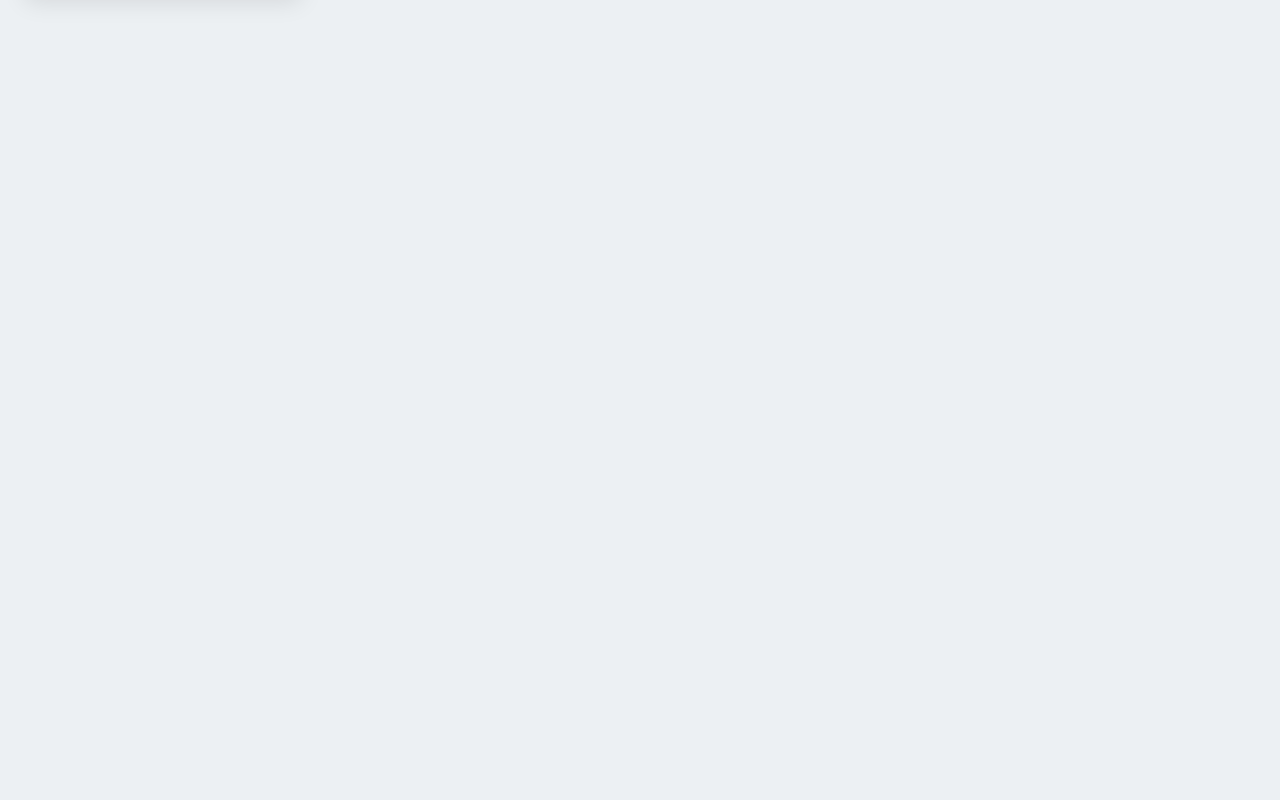
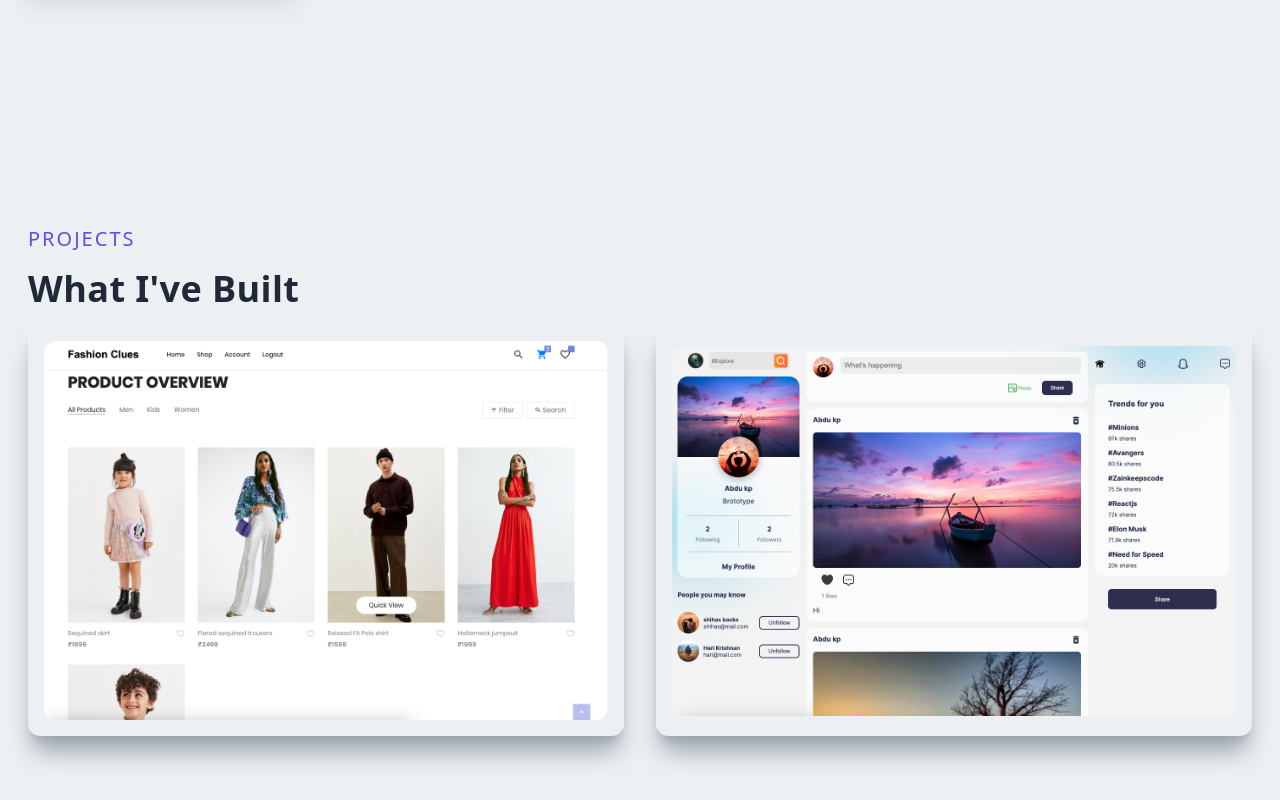
Before and after one commit to shihasbacker/portfolio-next.js, a Next.js app: page / in a window 1280 px wide. Shown: the part 2239-3039 px from the top of the page. Before the commit the page ends 2400 px from the top, so only its background shows below. Built offline with nearby package versions, Linux system fonts and the light colour scheme.

Commit message:
projects section in main added

```diff
--- /dev/null
+++ b/components/ProjectItem.jsx
@@ -0,0 +1,28 @@
+import Image from "next/image";
+import Link from "next/link";
+import React from "react";
+
+const ProjectItem = ({ title, type, backgroundImg, projectUrl }) => {
+  return (
+    <div className="relative flex items-center justify-center h-auto w-full shadow-xl shadow-gray-400 rounded-xl p-4 group hover:bg-gradient-to-r from-[#5651e5] to-[#709dff]">
+      <Image
+        className="rounded-xl group-hover:opacity-10"
+        src={backgroundImg}
+        alt="/"
+      />
+      <div className="hidden group-hover:block absolute top-[50%] left-[50%] translate-x-[-50%] translate-y-[-50%]">
+        <h3 className="text-2xl text-white tracking-wider text-center">
+          {title}
+        </h3>
+        <p className="pb-4 pt-2 text-white text-center">{type}</p>
+        <Link href={projectUrl}>
+          <p className="text-center py-3 rounded-lg bg-white text-gray-700 font-bold text-lg cursor-pointer">
+            More Info
+          </p>
+        </Link>
+      </div>
+    </div>
+  );
+};
+
+export default ProjectItem;
--- /dev/null
+++ b/components/Projects.jsx
@@ -0,0 +1,35 @@
+import Image from "next/image";
+import Link from "next/link";
+import React from "react";
+import ProjectItem from "./ProjectItem";
+import Ecommerce from "../public/assets/projects/Ecommerce.png";
+import SocialMedia from "../public/assets/projects/SocialMedia.png"
+
+const projects = () => {
+  return (
+    <div className="w-full">
+      <div className="max-w-[1240px] mx-auto px-2 py-16">
+        <p className="text-xl tracking-widest uppercase text-[#5651e5]">
+          Projects
+        </p>
+        <h2 className="py-4">What I've Built</h2>
+        <div className="grid md:grid-cols-2 gap-8">
+          <ProjectItem
+            title="Fashion Clues"
+            type="E-commerce"
+            backgroundImg={Ecommerce}
+            projectUrl="https://fashionclues.shop/"
+          />
+          <ProjectItem
+            title="Social Space"
+            type="Social Media"
+            backgroundImg={SocialMedia}
+            projectUrl="https://www.socialspaces.fashionclues.shop/"
+          />
+        </div>
+      </div>
+    </div>
+  );
+};
+
+export default projects;
--- a/pages/index.js
+++ b/pages/index.js
@@ -2,6 +2,7 @@ import About from '@/components/About'
 import Main from '@/components/Main'
 import Navbar from '@/components/Navbar'
 import Skills from '@/components/Skills'
+import Projects from '@/components/Projects'
 import Head from 'next/head'
 import Image from 'next/image'
 
@@ -18,6 +19,7 @@ export default function Home() {
       <Main />
       <About />
       <Skills />
+      <Projects />
     </>
   )
 }
```
Also changed, not shown: public/assets/projects/Ecommerce.png (added), public/assets/projects/Socialmedia.png (added).
